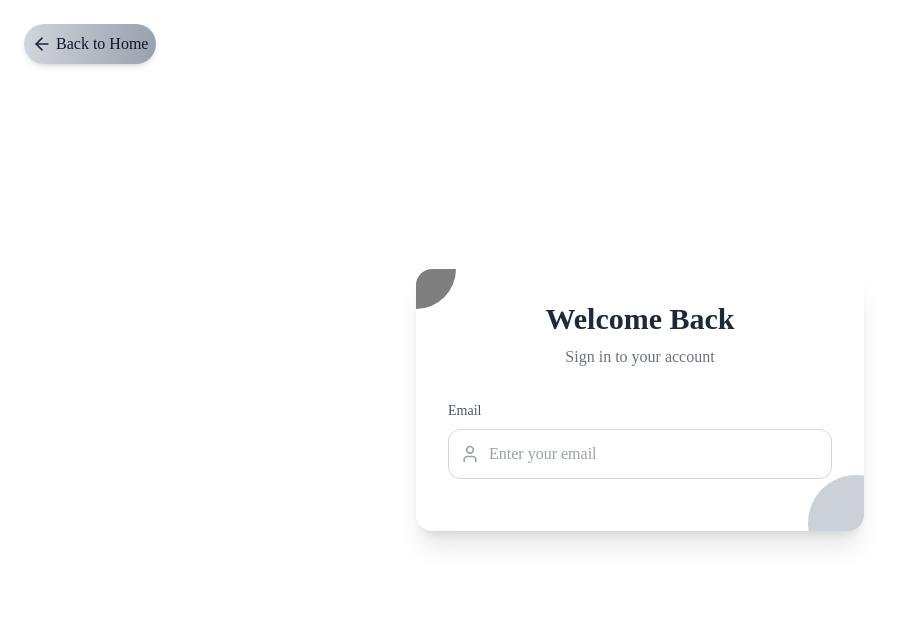
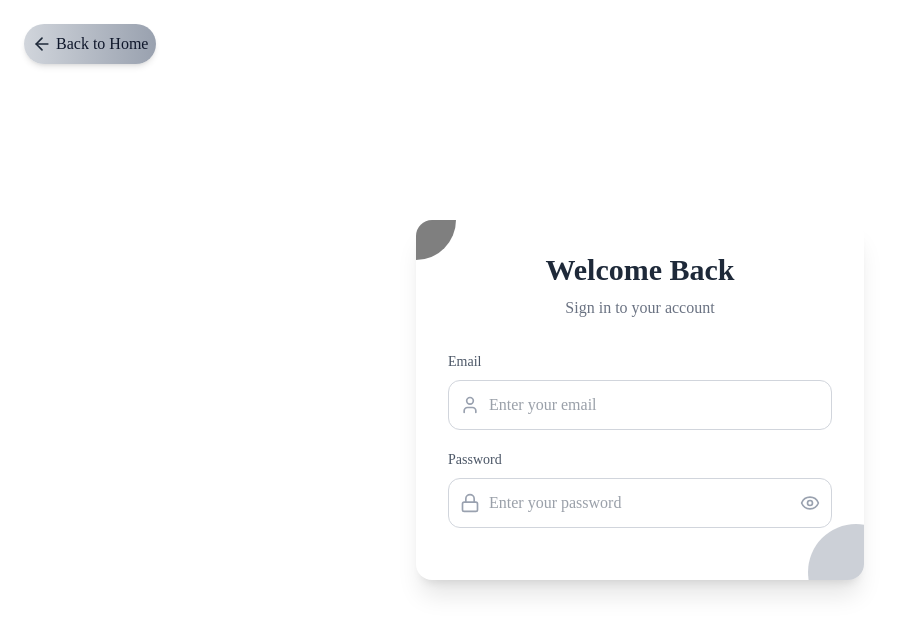
Before and after one commit to ChamalshaInduwara/E-Commerce, a React (Vite) app in the folder frontend/: page /login in a window 1280 px wide. Shown: the top 634 px of the page, without its empty margins (0-903 px from the left). Built offline with nearby package versions, Linux system fonts and the light colour scheme.

Commit message:
feat: add password input field with visibility toggle to LoginPage component

```diff
--- a/frontend/src/components/LoginPage.jsx
+++ b/frontend/src/components/LoginPage.jsx
@@ -2,13 +2,13 @@ import React, { useState } from 'react'
 import { loginPageStyles } from '../assets/dummyStyles'
 import { useNavigate } from 'react-router-dom';
 import { toast, ToastContainer } from 'react-toastify';
-import { ArrowLeft, User } from 'lucide-react';
+import { ArrowLeft, Eye, EyeOff, User, Lock } from 'lucide-react';
 
 const LoginPage = () => {
-    const {email, setEmail} = useState("");
-    const {password, setPassword} = useState("");
-    const {rememberMe, setRememberMe} = useState(false);
-    const {showPassword, setShowPassword} = useState(false);
+    const [email, setEmail] = useState("");
+    const [password, setPassword] = useState("");
+    const [rememberMe, setRememberMe] = useState(false);
+    const [showPassword, setShowPassword] = useState(false);
     const navigate = useNavigate();
 
     // To submit the data
@@ -120,6 +120,38 @@ const LoginPage = () => {
                     />
                     </div>
                 </div>
+
+                <div className={loginPageStyles.formField}>
+                    <label htmlFor="password" className={loginPageStyles.formLabel}>
+                        Password
+                    </label>
+                    <div className={loginPageStyles.inputContainer}>
+                        <div className={loginPageStyles.inputIconContainer}>
+                            <Lock className={loginPageStyles.inputIcon} />
+                        </div>
+                        <input
+                        type={showPassword ? "text" : "password"}
+                        id="password"
+                        className={loginPageStyles.passwordInputBase}
+                        placeholder="Enter your password"
+                        value={password}
+                        onChange={(e) => setPassword(e.target.value)}
+                        required
+                    />
+
+                    <button
+                       type="button"
+                       className={loginPageStyles.passwordToggle}
+                       onClick={() => setShowPassword(!showPassword)}>
+                        {showPassword ? (
+                            <EyeOff className={loginPageStyles.inputIcon}/>
+                        ):(
+                           <Eye className={loginPageStyles.inputIcon}/>
+                        )}
+
+                    </button>
+                    </div>
+                </div>
             </form>
             </div>
         </div>
```
